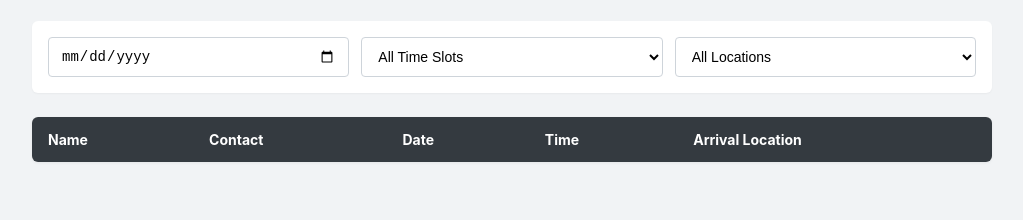
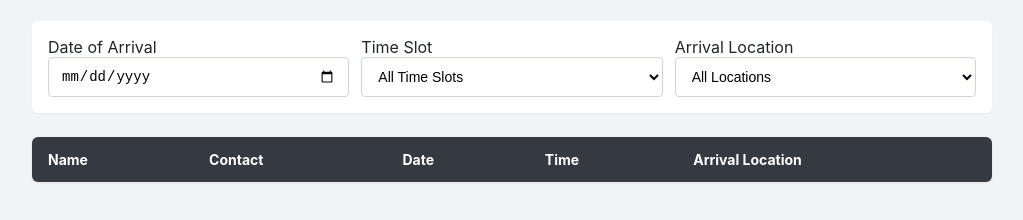
Before and after one commit to rakshithjkumar/cab-pool, a plain HTML site: page index.html in a window 1280 px wide. Shown: the part 70-290 px from the top of the page, without its empty margins (128-1151 px from the left). Drawn offline with Linux system fonts and the light colour scheme; no server answers.

Commit message:
feat: added filter headings

```diff
--- a/index.html
+++ b/index.html
@@ -13,8 +13,14 @@
 </p>
 
 <div class="filters">
+
+    <div class="filter-item">
+        <label for="dateFilter">Date of Arrival</label>
         <input type="date" id="dateFilter">
+    </div>
 
+    <div class="filter-item">
+        <label for="timeFilter">Time Slot</label>
         <select id="timeFilter">
             <option value="">All Time Slots</option>
             <option value="0">00:00 – 03:00</option>
@@ -26,7 +32,10 @@
             <option value="18">18:00 – 21:00</option>
             <option value="21">21:00 – 24:00</option>
         </select>
+    </div>
 
+    <div class="filter-item">
+        <label for="locationFilter">Arrival Location</label>
         <select id="locationFilter">
             <option value="">All Locations</option>
             <option value="MOPA Airport">MOPA Airport</option>
@@ -35,6 +44,9 @@
             <option value="Thivim Railway Station">Thivim Railway Station</option>
         </select>
     </div>
+
+</div>
+
 
 <div id="results">
     <table id="desktopTable">
```
Lines whose indentation alone changed are shown as unchanged.
